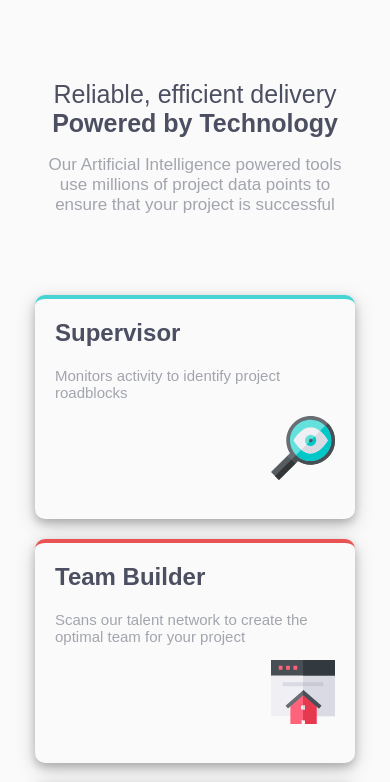
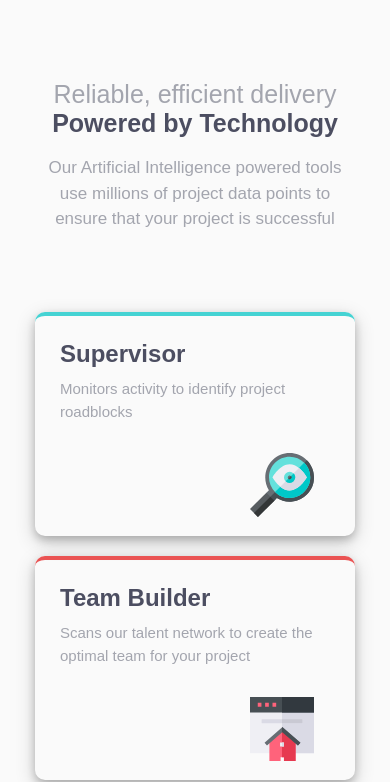
Before and after one commit to JaBoe97/four_card_feature_section, a website built with Vite: page index.html in a window 390 px wide. Shown: the top 782 px of the page. Built offline with nearby package versions, Linux system fonts and the light colour scheme.

Commit message:
mobile version finish

```diff
--- a/index.html
+++ b/index.html
@@ -15,7 +15,9 @@
   </head>
   <body>
     <h1>
-      <span style="font-weight: 200">Reliable, efficient delivery</span>
+      <span style="font-weight: 200; color: hsl(229, 6%, 66%)"
+        >Reliable, efficient delivery</span
+      >
       <br /><span style="font-weight: 600">Powered by Technology</span>
     </h1>
     <p>
@@ -87,7 +89,6 @@
         <p>
           Scans our talent network to create the optimal team for your project
         </p>
-        <div class="svg_logo">
         <svg xmlns="http://www.w3.org/2000/svg" width="64" height="64">
           <g fill="none">
             <path
@@ -124,7 +125,6 @@
             />
           </g>
         </svg>
-        </div>
       </div>
       <div class="item item3">
         <h2>Karma</h2>
--- a/stylesheet.css
+++ b/stylesheet.css
@@ -23,6 +23,7 @@ h1 {
 }
 h2 {
   font-weight: 600;
+  margin-bottom: -5px;
 }
 h1,
 h2 {
@@ -31,6 +32,7 @@ h2 {
 p {
   font-weight: 400;
   color: var(--grayish-blue);
+  line-height: 150%;
 }
 body > p {
   text-align: center;
@@ -40,8 +42,9 @@ div > p {
   font-size: 15px;
 }
 
-.svg_logo {
-  text-align: right;
+svg {
+  margin-top: 15px;
+  margin-left: 190px;
 }
 
 /* grid styling */
@@ -52,9 +55,9 @@ div > p {
 }
 .item {
   border-radius: 10px;
-  padding: 0 20px;
+  padding: 5px 25px;
   box-shadow: 0 4px 8px 0 rgba(0, 0, 0, 0.2), 0 6px 20px 0 rgba(0, 0, 0, 0.19);
-  height: 220px;
+  height: 210px;
 }
 .item1 {
   border-top: 4px solid var(--cyan);
```
Lines whose indentation alone changed are shown as unchanged.
